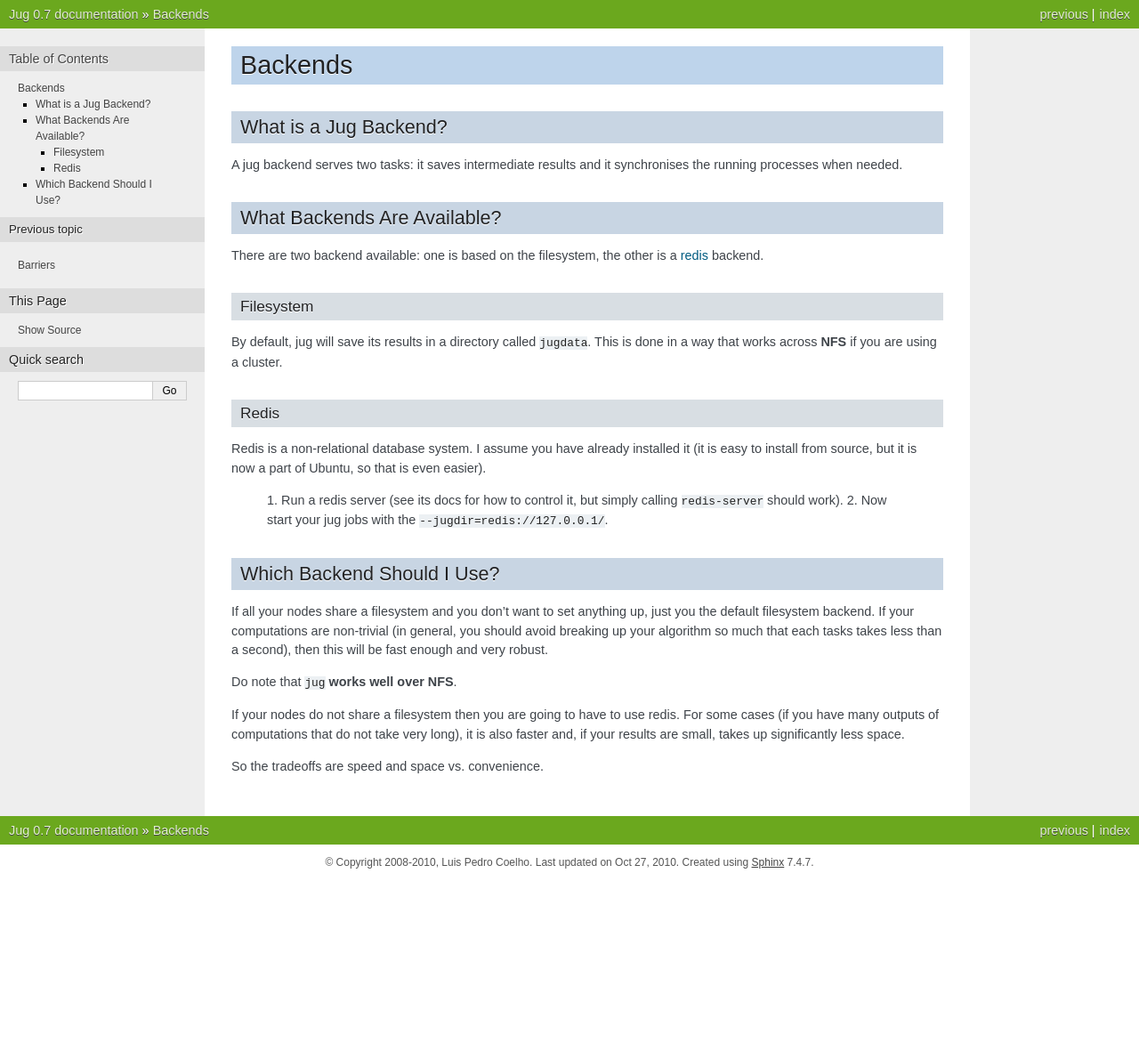
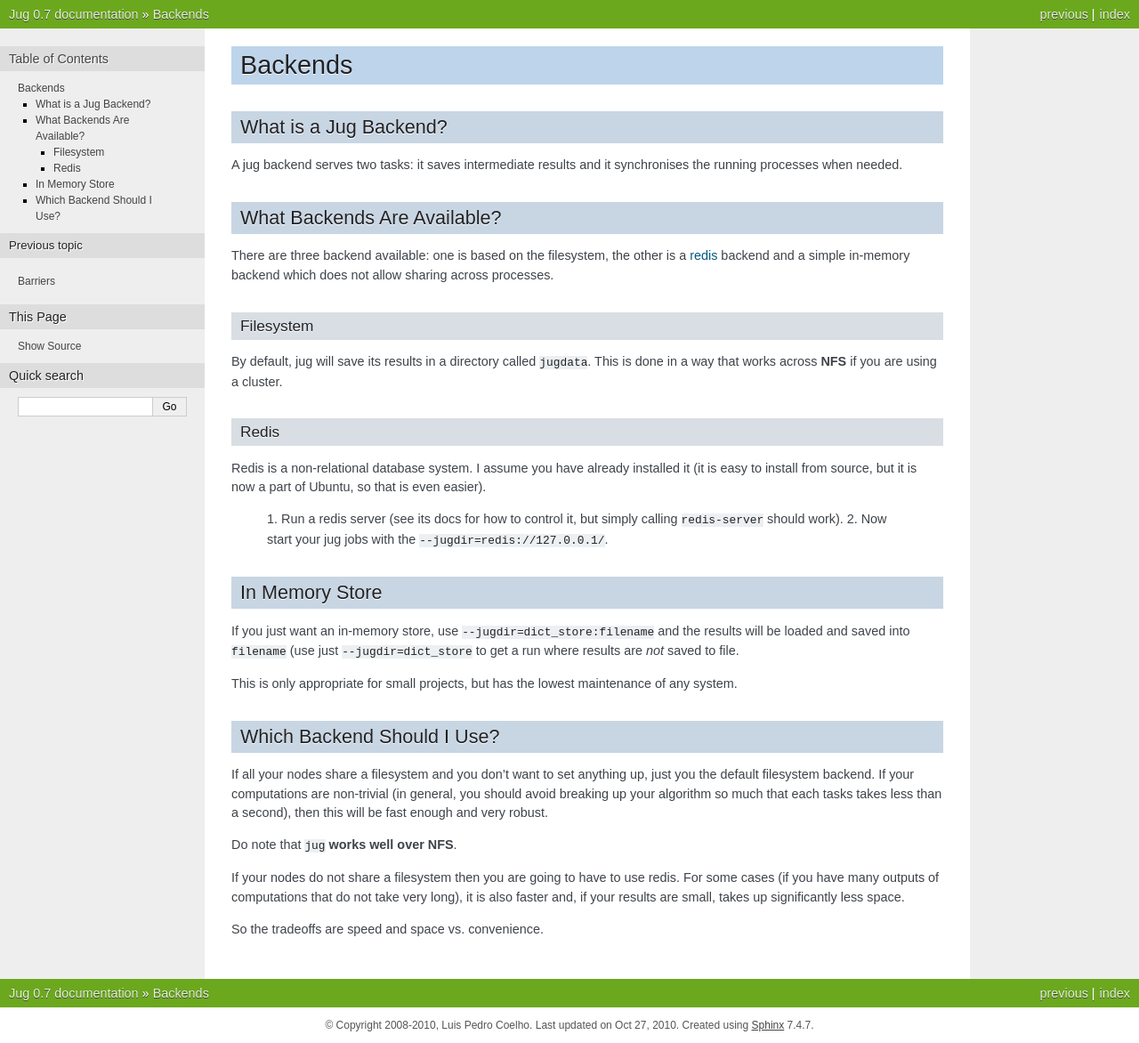
Before and after one commit to luispedro/jug, a Sphinx documentation site: the page built from docs/backends.rst, in a window 1280 px wide. Shown: the whole page at 89% size. Built offline with Sphinx 7.4.7, drawn with Linux system fonts in a browser that asks for light colours; before the commit the page ends 989 px from its top, so only the background shows below that.

Commit message:
DOC: Document dict_store

```diff
--- a/docs/backends.rst
+++ b/docs/backends.rst
@@ -10,8 +10,9 @@ synchronises the running processes when needed.
 What Backends Are Available?
 ----------------------------
 
-There are two backend available: one is based on the filesystem, the other is a
-`redis`_ backend.
+There are three backend available: one is based on the filesystem, the other is a
+`redis`_ backend and a simple in-memory backend which does not allow sharing
+across processes.
 
 Filesystem
 ..........
@@ -29,6 +30,16 @@ is even easier).
     1. Run a redis server (see its docs for how to control it, but simply calling
     ``redis-server`` should work).
     2. Now start your jug jobs with the ``--jugdir=redis://127.0.0.1/``.
+
+In Memory Store
+---------------
+
+If you just want an in-memory store, use ``--jugdir=dict_store:filename`` and
+the results will be loaded and saved into ``filename`` (use just
+``--jugdir=dict_store`` to get a run where results are *not* saved to file.
+
+This is only appropriate for small projects, but has the lowest maintenance of
+any system.
 
 Which Backend Should I Use?
 ---------------------------
```
